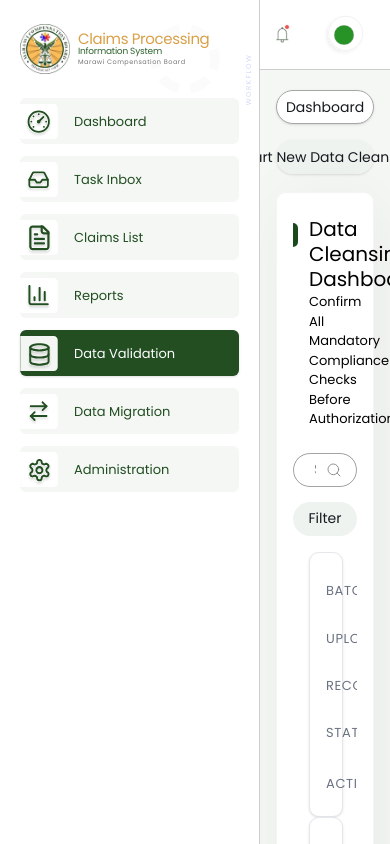
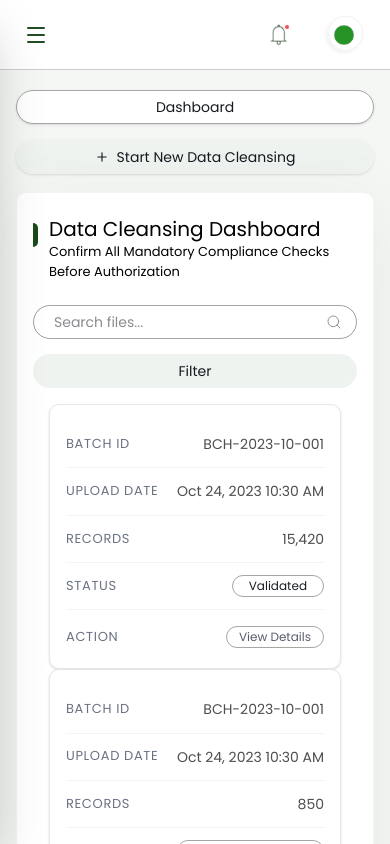
Before and after one commit to Yousuf59zaman/CPIS, a Vue app: page / in a window 390 px wide. Shown: the top 844 px of the page. Built offline with nearby package versions, Linux system fonts and the light colour scheme.

Commit message:
feat: implement initial layout with responsive sidebar, topbar, and a Data Cleansing view.

```diff
--- a/src/components/layout/Sidebar.vue
+++ b/src/components/layout/Sidebar.vue
@@ -1,6 +1,16 @@
 <template>
+  <div class="contents">
+    <!-- Mobile Overlay -->
     <div
-    class="w-[260px] xl:w-[280px] 2xl:w-[320px] bg-white border-r border-[#cdcdcd] h-screen flex-col pt-6 2xl:pt-8 shrink-0 overflow-y-auto z-40 sticky top-0 left-0 flex"
+      v-if="isOpen"
+      class="fixed inset-0 bg-black/50 z-[60] lg:hidden transition-opacity duration-300"
+      @click="$emit('close')"
+    ></div>
+
+    <!-- Sidebar Content -->
+    <div
+      class="fixed lg:static inset-y-0 left-0 w-[280px] sm:w-[300px] lg:w-full bg-white lg:bg-transparent flex flex-col pt-6 2xl:pt-8 pb-10 z-[70] lg:z-auto shadow-2xl lg:shadow-none transition-transform duration-300 ease-in-out lg:transition-none transform overflow-y-auto"
+      :class="[isOpen ? 'translate-x-0' : '-translate-x-full lg:translate-x-0']"
     >
       <!-- Logo Area -->
       <div
@@ -57,6 +67,7 @@
           v-for="item in navItems"
           :key="item.name"
           :to="item.path"
+          @click="$emit('close')"
           class="flex items-center gap-[16px] 2xl:gap-[22px] rounded-[6px] transition-colors duration-200 relative overflow-hidden h-[46px] 2xl:h-[54px]"
           :class="[item.active ? 'bg-[#224E22] shadow-sm' : 'bg-[#F4F7F4] hover:bg-[#e8ece8]']"
         >
@@ -71,9 +82,20 @@
         </router-link>
       </nav>
     </div>
+
+    <!-- Mobile Close Button (Moved here to prevent parental clipping) -->
+    <button
+      v-if="isOpen"
+      @click="$emit('close')"
+      class="lg:hidden fixed left-[290px] sm:left-[310px] top-4 w-10 h-10 flex items-center justify-center rounded-full bg-white/20 backdrop-blur-md border border-white/30 text-white shadow-lg hover:bg-white/30 transition-all duration-200 z-[80]"
+    >
+      <XIcon class="w-6 h-6" />
+    </button>
+  </div>
 </template>
 
 <script setup lang="ts">
+import { X as XIcon } from 'lucide-vue-next'
 import DashboardIcon from '@/assets/icons/sidebar/Dashboard.svg'
 import TaskInboxIcon from '@/assets/icons/sidebar/Task_Inbox.svg'
 import ClaimsListIcon from '@/assets/icons/sidebar/Claims_List.svg'
@@ -91,4 +113,10 @@
   { name: 'Data Migration', path: '#', icon: DataMigrationIcon, active: false },
   { name: 'Administration', path: '#', icon: AdministrationIcon, active: false },
 ]
+
+defineProps<{
+  isOpen: boolean
+}>()
+
+defineEmits(['close'])
 </script>
--- a/src/components/layout/Topbar.vue
+++ b/src/components/layout/Topbar.vue
@@ -2,8 +2,17 @@
   <div
     class="h-[70px] md:h-[80px] lg:h-[90px] 2xl:h-[108px] bg-white border-b-[0.3px] border-[#cdcdcd] w-full shrink-0 flex items-center justify-between px-[16px] md:px-[24px] lg:px-[32px] 2xl:px-[40px] sticky top-0 z-30"
   >
-    <!-- Logo area replacement or simply an empty flex-1 space if there wasn't anything else besides the mobile hamburger -->
-    <div class="flex items-center"></div>
+    <!-- Mobile Menu Toggle -->
+    <div class="flex items-center lg:hidden">
+      <button
+        @click="$emit('toggle-sidebar')"
+        class="p-2 -ml-2 text-[#224E22] hover:bg-[#F4F7F4] rounded-md transition-colors"
+      >
+        <MenuIcon class="w-6 h-6" />
+      </button>
+    </div>
+
+    <div class="flex items-center lg:flex-1"></div>
 
     <div class="flex items-center gap-[35px] h-full pr-[10px]">
       <button class="relative hover:opacity-80 transition-opacity">
@@ -68,4 +77,8 @@
   </div>
 </template>
 
-<script setup lang="ts"></script>
+<script setup lang="ts">
+import { Menu as MenuIcon } from 'lucide-vue-next'
+
+defineEmits(['toggle-sidebar'])
+</script>
--- a/src/views/DataCleansing.vue
+++ b/src/views/DataCleansing.vue
@@ -2,13 +2,19 @@
   <div
     class="flex flex-col min-h-screen w-full bg-[#f4f7f4] font-['Poppins',sans-serif] overflow-x-hidden text-[#171a1f]"
   >
-    <div class="flex flex-1 relative">
-      <!-- Sidebar component -->
-      <AppSidebar />
+    <div class="flex flex-1 relative items-stretch h-full">
+      <!-- Sidebar column wrapping container -->
+      <aside
+        class="w-0 lg:w-[260px] xl:w-[280px] 2xl:w-[320px] bg-white lg:border-r lg:border-[#cdcdcd] shrink-0 relative z-40 lg:z-10"
+      >
+        <div class="sticky top-0 h-screen w-full">
+          <AppSidebar :is-open="isSidebarOpen" @close="isSidebarOpen = false" />
+        </div>
+      </aside>
 
-      <div class="flex-1 flex flex-col min-w-0 relative">
+      <div class="flex-1 flex flex-col min-w-0 relative z-20">
         <!-- Topbar component -->
-        <AppTopbar />
+        <AppTopbar @toggle-sidebar="isSidebarOpen = !isSidebarOpen" />
 
         <!-- Main content -->
         <main
@@ -227,6 +233,7 @@
 </template>
 
 <script setup lang="ts">
+import { ref } from 'vue'
 import {
   Plus as PlusIcon,
   Search as SearchIcon,
@@ -236,6 +243,8 @@
 import AppSidebar from '@/components/layout/Sidebar.vue'
 import AppTopbar from '@/components/layout/Topbar.vue'
 import AppFooter from '@/components/layout/Footer.vue'
+
+const isSidebarOpen = ref(false)
 
 const tableData = [
   {
```
Lines whose indentation alone changed are shown as unchanged.
